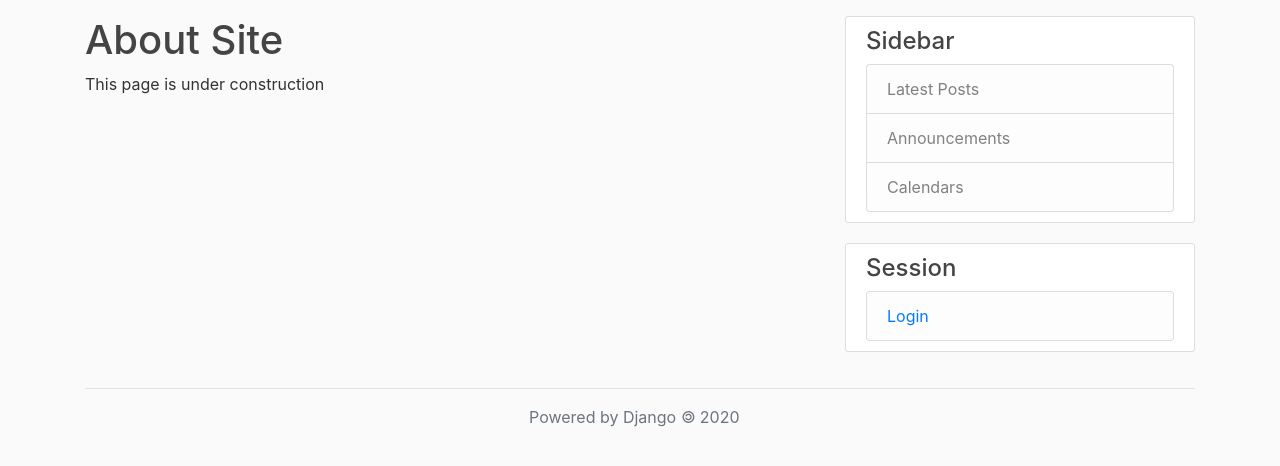
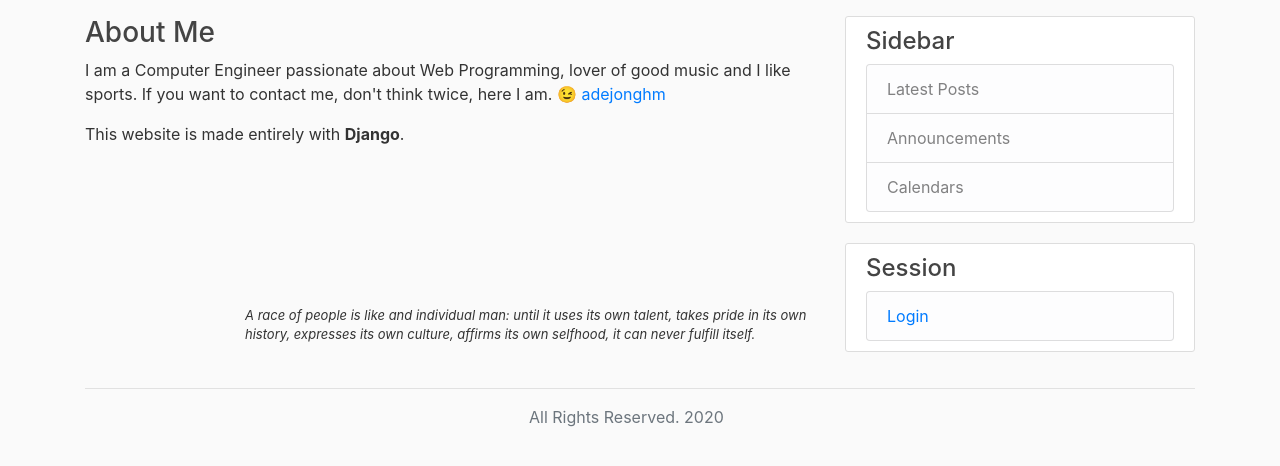
Before and after one commit to adejonghm/django_blog, a Django app: page /about/ in a window 1280 px wide. Shown: the part 64-530 px from the top of the page. Run offline with Django 3.2, Linux system fonts and the light colour scheme; some libraries are stand-ins or nearby versions.

Commit message:
added about page

```diff
--- a/blog/static/main.css
+++ b/blog/static/main.css
@@ -125,3 +125,9 @@ span {
     display: inline-block;
     transform: rotate(180deg);
 }
+
+.phrase {
+    margin-top: 10rem;
+    margin-left: 10rem;
+    font-size: small;
+}
--- a/blog/templates/blog/about.html
+++ b/blog/templates/blog/about.html
@@ -2,6 +2,22 @@
 
 <!-- Block Content -->
 {% block content %}
-	<h1>About Site</h1>
-	<p>This page is under construction</p>
+
+    <h3>About Me</h3>
+
+    <div>
+        <p>
+            I am a Computer Engineer passionate about Web Programming, lover of good music and I like sports.
+            If you want to contact me, don't think twice, here I am. &#128521 <a href="mailto:dejongh.cu@gmail.com">adejonghm</a>
+        </p>
+        <p>
+            This website is made entirely with <strong>Django</strong>.
+        </p>
+    </div>
+    <div class="phrase">
+        <i>
+            A race of people is like and individual man: until it uses its own talent, takes pride in its own history, expresses its own culture,
+            affirms its own selfhood, it can never fulfill itself.
+        </i>
+    </div>
 {% endblock content%}
--- a/blog/templates/blog/base.html
+++ b/blog/templates/blog/base.html
@@ -131,7 +131,7 @@
         <div>
             <hr>
             <p class="text-muted footer-note">
-                Powered by Django <span> &copy; </span> 2020
+                All Rights Reserved. 2020
             </p>
         </div>
     </main>
```
Also changed, not shown: README.md.
